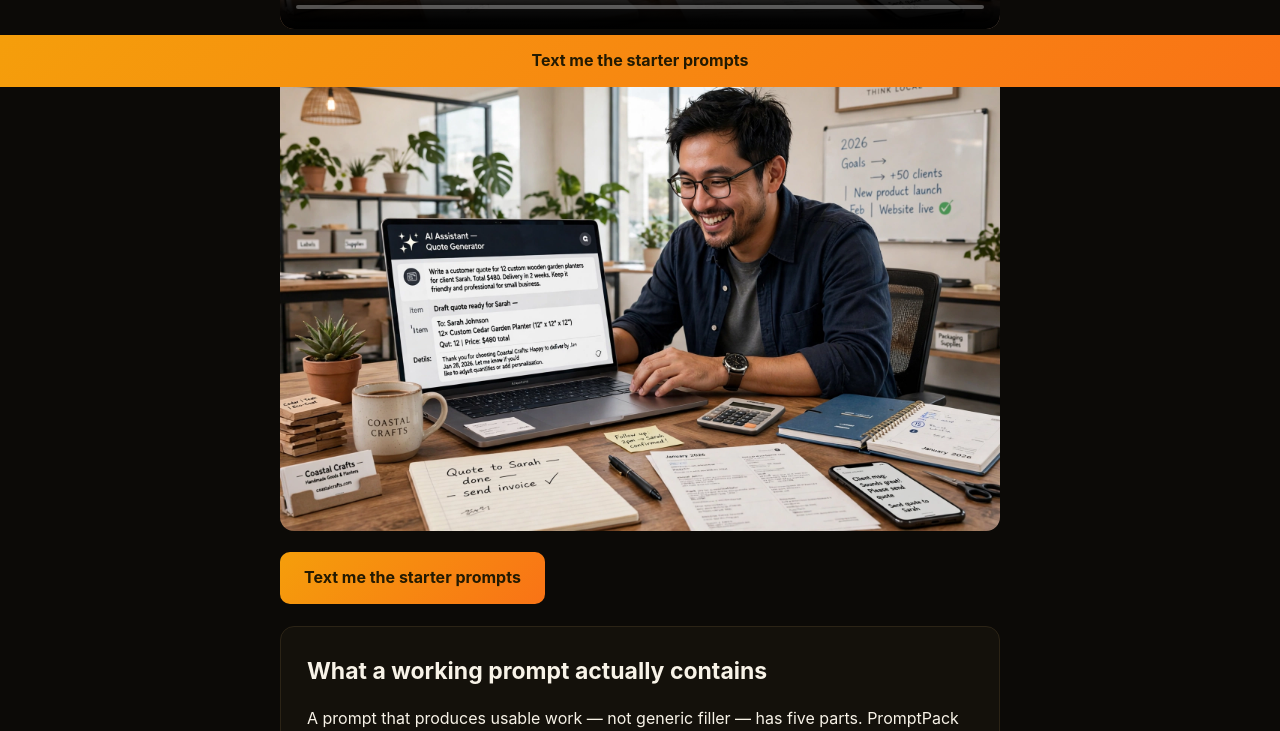
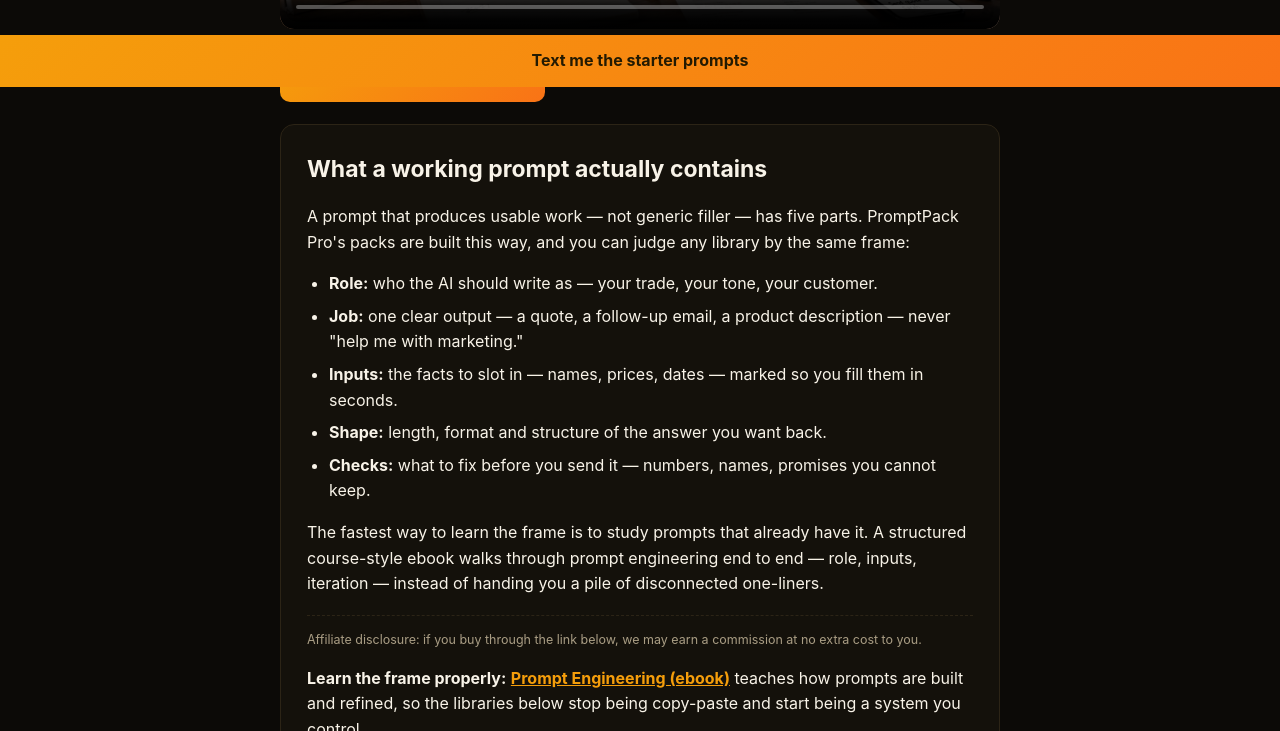
Before and after one commit to mehyar500/venture-promptpack, a plain HTML site: page prompt-wins/index.html in a window 1280 px wide. Shown: the part 713-1444 px from the top of the page. Drawn offline with Linux system fonts and the light colour scheme; grey boxes are pictures that could not be loaded.

Commit message:
Hero cleanup (Mayor order via Affiliate): remove duplicated hero-img element. Product Chief 2026-11-23.

```diff
--- a/prompt-wins/index.html
+++ b/prompt-wins/index.html
@@ -52,7 +52,6 @@ input[type=text],input[type=tel]{background:#0c0a07;color:var(--ink)}
 <h1>Stop starting from a blank chat window</h1>
 <p>The people getting real work out of AI are not writing cleverer questions from scratch — they keep a library of prompts that already work for their trade, and they start from those. Watch how it works, then work the guide below: what a good prompt actually contains, and which library fits the job in front of you.</p>
 <video controls preload="metadata" poster="hero.webp" src="https://cdn.mehyar.us/promptpack/prompt-wins.mp4"></video>
-<img class="hero-img" src="hero.webp" alt="A small business owner at a tidy desk using AI prompts on a laptop to write a customer quote quickly">
 <br><a class="cta" href="#text-signup">Text me the starter prompts</a>
 </div>
 
```
